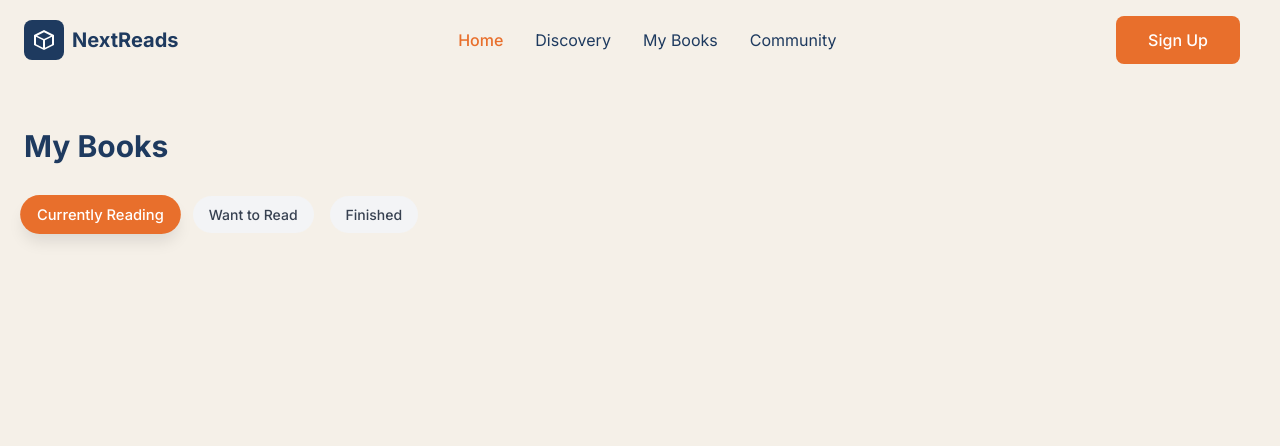
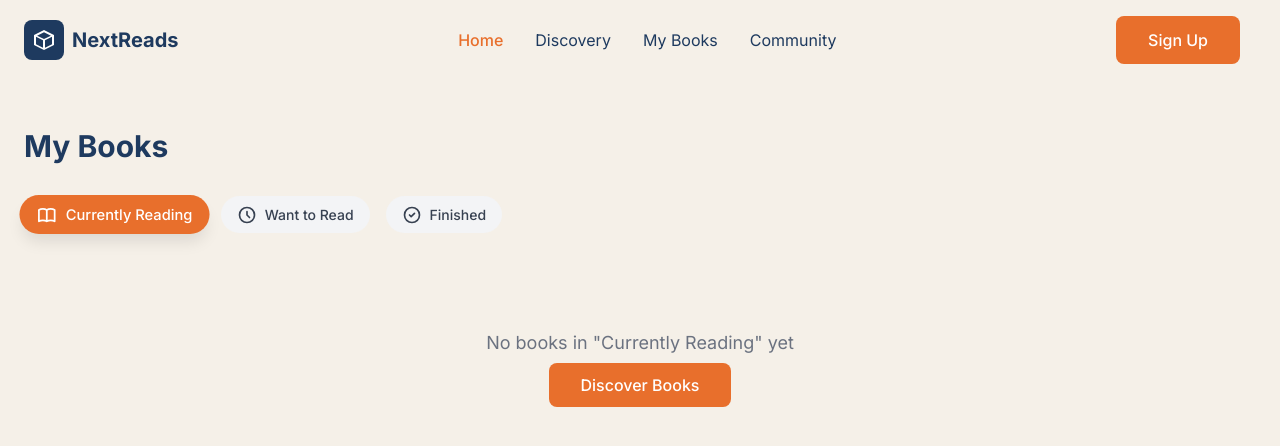
Before and after one commit to RafeUmair/nextRead, a React (Vite) app in the folder frontend/: page /my-books in a window 1280 px wide. Shown: the top 446 px of the page. Built offline with nearby package versions, Linux system fonts and the light colour scheme.

Commit message:
Implemented complete MyBooks page with bookmarking from discovery and reading status management.

```diff
--- a/frontend/src/App.jsx
+++ b/frontend/src/App.jsx
@@ -1,4 +1,5 @@
 import { BrowserRouter, Routes, Route } from 'react-router-dom'
+import { MyBooksProvider } from './context/MyBooksContext'
 import Home from './pages/Home'
 import Discovery from './pages/Discovery'
 import MyBooks from './pages/MyBooks'
@@ -6,6 +7,7 @@ import NotFound from './pages/NotFound'
 
 function App() {
   return (
+    <MyBooksProvider>
       <BrowserRouter>
         <Routes>
           <Route path="/" element={<Home />} />
@@ -14,6 +16,7 @@ function App() {
           <Route path="*" element={<NotFound />} />
         </Routes>
       </BrowserRouter>
+    </MyBooksProvider>
   )
 }
 
--- a/frontend/src/components/BookCard.jsx
+++ b/frontend/src/components/BookCard.jsx
@@ -10,7 +10,24 @@ const PlusIcon = () => (
   </svg>
 )
 
-function BookCard({ book, selected, onClick, showBadge = true }) {
+const BookmarkIcon = () => (
+  <svg className="w-4 h-4" fill="none" stroke="currentColor" viewBox="0 0 24 24">
+    <path strokeLinecap="round" strokeLinejoin="round" strokeWidth={2} d="M5 5a2 2 0 012-2h10a2 2 0 012 2v16l-7-3.5L5 21V5z" />
+  </svg>
+)
+
+const BookmarkFilledIcon = () => (
+  <svg className="w-4 h-4" fill="currentColor" viewBox="0 0 24 24">
+    <path d="M5 5a2 2 0 012-2h10a2 2 0 012 2v16l-7-3.5L5 21V5z" />
+  </svg>
+)
+
+function BookCard({ book, selected, onClick, showBadge = true, showAddToLibrary = false, isInLibrary = false, onAddToLibrary }) {
+  const handleAddToLibrary = (e) => {
+    e.stopPropagation()
+    if (onAddToLibrary) onAddToLibrary(book)
+  }
+
   return (
     <div
       onClick={onClick}
@@ -20,6 +37,19 @@ function BookCard({ book, selected, onClick, showBadge = true }) {
         <div className={`select-badge ${selected ? 'active' : 'inactive'}`}>
           {selected ? <CheckIcon /> : <PlusIcon />}
         </div>
+      )}
+      {showAddToLibrary && (
+        <button
+          onClick={handleAddToLibrary}
+          className={`absolute top-2 left-2 z-10 p-2 rounded-full transition-all duration-200 ${
+            isInLibrary
+              ? 'bg-[--orange] text-white'
+              : 'bg-white/90 text-gray-600 hover:bg-[--orange] hover:text-white shadow-md'
+          }`}
+          title={isInLibrary ? 'In your library' : 'Add to My Books'}
+        >
+          {isInLibrary ? <BookmarkFilledIcon /> : <BookmarkIcon />}
+        </button>
       )}
       <div className={`book-card ${selected ? 'selected' : ''}`}>
         {book.coverUrl ? (
--- /dev/null
+++ b/frontend/src/context/MyBooksContext.jsx
@@ -0,0 +1,64 @@
+import { createContext, useContext, useState, useEffect } from 'react'
+
+const MyBooksContext = createContext()
+
+const STORAGE_KEY = 'nextread_mybooks'
+
+export const READING_STATUS = {
+  WANT_TO_READ: 'want_to_read',
+  CURRENTLY_READING: 'currently_reading',
+  FINISHED: 'finished'
+}
+
+export function MyBooksProvider({ children }) {
+  const [myBooks, setMyBooks] = useState(() => {
+    const saved = localStorage.getItem(STORAGE_KEY)
+    return saved ? JSON.parse(saved) : []
+  })
+
+  useEffect(() => {
+    localStorage.setItem(STORAGE_KEY, JSON.stringify(myBooks))
+  }, [myBooks])
+
+  const addBook = (book, status = READING_STATUS.WANT_TO_READ) => {
+    setMyBooks(prev => {
+      if (prev.some(b => b.key === book.key)) return prev
+      return [...prev, { ...book, status, addedAt: Date.now() }]
+    })
+  }
+
+  const removeBook = (bookKey) => {
+    setMyBooks(prev => prev.filter(b => b.key !== bookKey))
+  }
+
+  const updateStatus = (bookKey, status) => {
+    setMyBooks(prev => prev.map(b =>
+      b.key === bookKey ? { ...b, status } : b
+    ))
+  }
+
+  const isInMyBooks = (bookKey) => myBooks.some(b => b.key === bookKey)
+
+  const getBooksByStatus = (status) => myBooks.filter(b => b.status === status)
+
+  return (
+    <MyBooksContext.Provider value={{
+      myBooks,
+      addBook,
+      removeBook,
+      updateStatus,
+      isInMyBooks,
+      getBooksByStatus
+    }}>
+      {children}
+    </MyBooksContext.Provider>
+  )
+}
+
+export function useMyBooks() {
+  const context = useContext(MyBooksContext)
+  if (!context) {
+    throw new Error('useMyBooks must be used within a MyBooksProvider')
+  }
+  return context
+}
--- a/frontend/src/index.css
+++ b/frontend/src/index.css
@@ -247,3 +247,47 @@ body {
 .floating-panel.visible {
   transform: translateY(0);
 }
+
+/*Book action overlay*/
+.book-action-overlay {
+  position: absolute;
+  inset: 0;
+  background-color: rgba(0, 0, 0, 0.6);
+  border-radius: 0.75rem;
+  opacity: 0;
+  transition: opacity 0.2s;
+  display: flex;
+  align-items: center;
+  justify-content: center;
+  gap: 0.5rem;
+}
+
+.group:hover .book-action-overlay {
+  opacity: 1;
+}
+
+/*Icon buttons*/
+.icon-btn {
+  padding: 0.75rem;
+  background-color: white;
+  border-radius: 9999px;
+  box-shadow: 0 10px 15px -3px rgb(0 0 0 / 0.1);
+  transition: all 0.2s;
+  border: none;
+  cursor: pointer;
+  color: var(--navy);
+}
+
+.icon-btn:hover {
+  background-color: var(--orange);
+  color: white;
+}
+
+.icon-btn-danger {
+  color: #ef4444;
+}
+
+.icon-btn-danger:hover {
+  background-color: #ef4444;
+  color: white;
+}
--- a/frontend/src/pages/MyBooks.jsx
+++ b/frontend/src/pages/MyBooks.jsx
@@ -1,7 +1,46 @@
+import { useState } from 'react'
 import { Link } from 'react-router-dom'
 import NavBar from '../components/NavBar'
+import BookCard from '../components/BookCard'
+import { useMyBooks, READING_STATUS } from '../context/MyBooksContext'
+
+const BookOpenIcon = () => (
+  <svg className="w-5 h-5" fill="none" stroke="currentColor" viewBox="0 0 24 24">
+    <path strokeLinecap="round" strokeLinejoin="round" strokeWidth={2} d="M12 6.253v13m0-13C10.832 5.477 9.246 5 7.5 5S4.168 5.477 3 6.253v13C4.168 18.477 5.754 18 7.5 18s3.332.477 4.5 1.253m0-13C13.168 5.477 14.754 5 16.5 5c1.747 0 3.332.477 4.5 1.253v13C19.832 18.477 18.247 18 16.5 18c-1.746 0-3.332.477-4.5 1.253" />
+  </svg>
+)
+
+const ClockIcon = () => (
+  <svg className="w-5 h-5" fill="none" stroke="currentColor" viewBox="0 0 24 24">
+    <path strokeLinecap="round" strokeLinejoin="round" strokeWidth={2} d="M12 8v4l3 3m6-3a9 9 0 11-18 0 9 9 0 0118 0z" />
+  </svg>
+)
+
+const CheckCircleIcon = () => (
+  <svg className="w-5 h-5" fill="none" stroke="currentColor" viewBox="0 0 24 24">
+    <path strokeLinecap="round" strokeLinejoin="round" strokeWidth={2} d="M9 12l2 2 4-4m6 2a9 9 0 11-18 0 9 9 0 0118 0z" />
+  </svg>
+)
+
+const TrashIcon = () => (
+  <svg className="w-5 h-5" fill="none" stroke="currentColor" viewBox="0 0 24 24">
+    <path strokeLinecap="round" strokeLinejoin="round" strokeWidth={2} d="M19 7l-.867 12.142A2 2 0 0116.138 21H7.862a2 2 0 01-1.995-1.858L5 7m5 4v6m4-6v6m1-10V4a1 1 0 00-1-1h-4a1 1 0 00-1 1v3M4 7h16" />
+  </svg>
+)
+
+const STATUS_CONFIG = {
+  [READING_STATUS.CURRENTLY_READING]: { label: 'Currently Reading', Icon: BookOpenIcon },
+  [READING_STATUS.WANT_TO_READ]: { label: 'Want to Read', Icon: ClockIcon },
+  [READING_STATUS.FINISHED]: { label: 'Finished', Icon: CheckCircleIcon }
+}
 
 function MyBooks() {
+  const { getBooksByStatus, updateStatus, removeBook } = useMyBooks()
+  const [activeTab, setActiveTab] = useState(READING_STATUS.CURRENTLY_READING)
+
+  const books = getBooksByStatus(activeTab)
+  const otherStatuses = Object.keys(STATUS_CONFIG).filter(key => key !== activeTab)
+
   return (
     <div className="min-h-screen bg-[--cream]">
       <NavBar />
@@ -9,12 +48,67 @@ function MyBooks() {
       <main className="container-main py-12">
         <h1 className="text-3xl font-bold text-[--navy] mb-8">My Books</h1>
 
-        {/* Reading Status Tabs */}
         <div className="flex gap-4 mb-8 flex-wrap">
-          <button className="genre-pill active">Currently Reading</button>
-          <button className="genre-pill">Want to Read</button>
-          <button className="genre-pill">Finished</button>
+          <button
+            onClick={() => setActiveTab(READING_STATUS.CURRENTLY_READING)}
+            className={`genre-pill flex items-center gap-2 ${activeTab === READING_STATUS.CURRENTLY_READING ? 'active' : ''}`}
+          >
+            <BookOpenIcon /> Currently Reading
+          </button>
+          <button
+            onClick={() => setActiveTab(READING_STATUS.WANT_TO_READ)}
+            className={`genre-pill flex items-center gap-2 ${activeTab === READING_STATUS.WANT_TO_READ ? 'active' : ''}`}
+          >
+            <ClockIcon /> Want to Read
+          </button>
+          <button
+            onClick={() => setActiveTab(READING_STATUS.FINISHED)}
+            className={`genre-pill flex items-center gap-2 ${activeTab === READING_STATUS.FINISHED ? 'active' : ''}`}
+          >
+            <CheckCircleIcon /> Finished
+          </button>
         </div>
+
+        {books.length === 0 ? (
+          <div className="text-center py-16">
+            <p className="text-gray-500 text-lg mb-4">
+              No books in "{STATUS_CONFIG[activeTab].label}" yet
+            </p>
+            <Link to="/discovery" className="btn btn-orange">
+              Discover Books
+            </Link>
+          </div>
+        ) : (
+          <div className="book-grid">
+            {books.map((book) => (
+              <div key={book.key} className="group relative">
+                <BookCard book={book} showBadge={false} onClick={() => {}} />
+                <div className="book-action-overlay">
+                  {otherStatuses.map(status => {
+                    const { label, Icon } = STATUS_CONFIG[status]
+                    return (
+                      <button
+                        key={status}
+                        onClick={() => updateStatus(book.key, status)}
+                        className="icon-btn"
+                        title={`Move to ${label}`}
+                      >
+                        <Icon />
+                      </button>
+                    )
+                  })}
+                  <button
+                    onClick={() => removeBook(book.key)}
+                    className="icon-btn icon-btn-danger"
+                    title="Remove from library"
+                  >
+                    <TrashIcon />
+                  </button>
+                </div>
+              </div>
+            ))}
+          </div>
+        )}
       </main>
     </div>
   )
```
Also changed, not shown: frontend/src/pages/Discovery.jsx (+30 -3 lines). Lines whose indentation alone changed are shown as unchanged.
